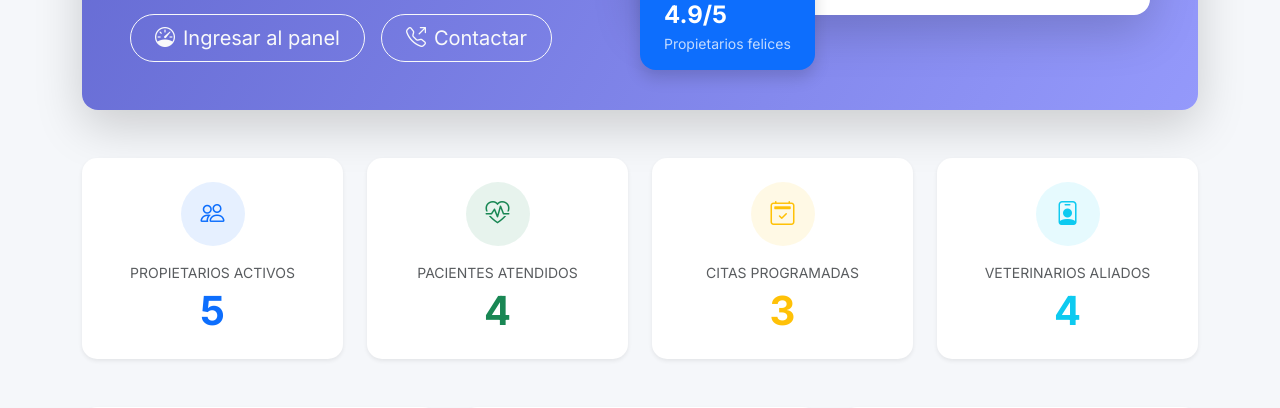
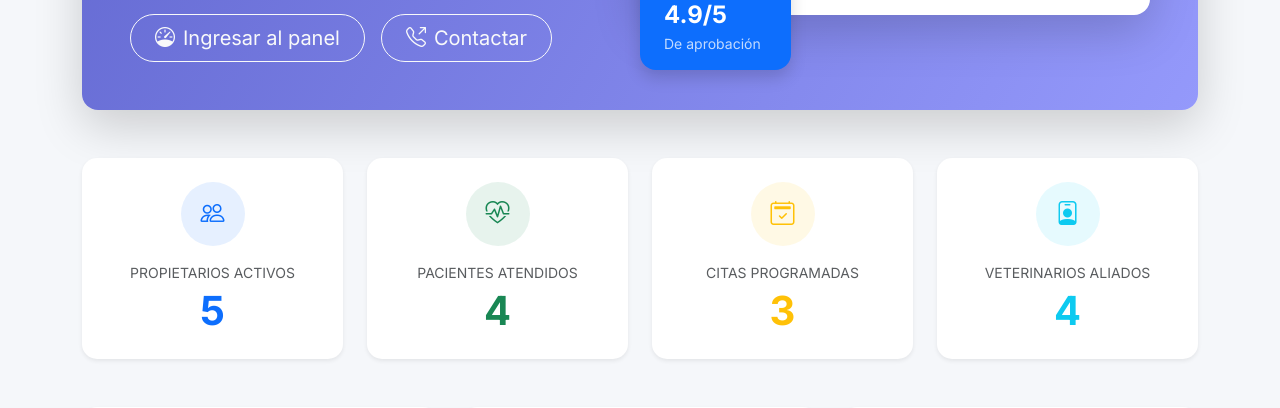
Before and after one commit to Villada-PG3/trabajo-practico-integrador-veterinaria-el-sabueso-feliz, a Django app: page / in a window 1280 px wide. Shown: the part 574-982 px from the top of the page. Run offline with Django 5.2, Linux system fonts and the light colour scheme; data comes from the database, SQL or seed files in the repository; both versions use the stored data as it was after the commit.

Commit message:
ajusto detalles

```diff
--- a/Core/templates/core/landing.html
+++ b/Core/templates/core/landing.html
@@ -23,7 +23,7 @@
                 <div class="position-absolute top-100 start-0 translate-middle-y bg-primary text-white rounded-4 shadow px-4 py-3 d-none d-lg-flex flex-column align-items-start">
                     <span class="fw-semibold text-uppercase small opacity-75">Satisfacción</span>
                     <span class="fs-4 fw-bold">4.9/5</span>
-                    <span class="small opacity-75">Propietarios felices</span>
+                    <span class="small opacity-75">De aprobación</span>
                 </div>
             </div>
         </div>
```
Also changed, not shown: db.sqlite3.
